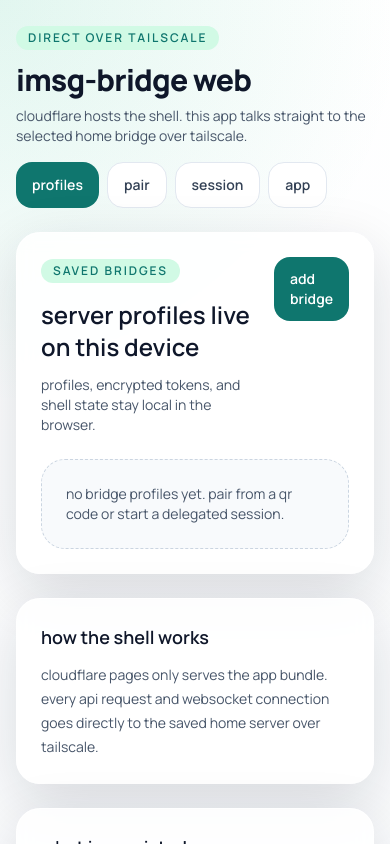
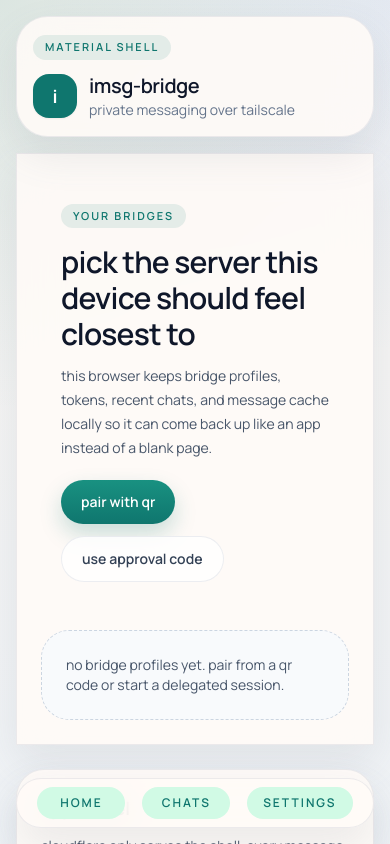
Before and after one commit to kacy/chatbubbles, a React (Vite) app in the folder web/: page / in a window 390 px wide. Shown: the top 844 px of the page. Built offline with nearby package versions, Linux system fonts and the light colour scheme.

Commit message:
chore: redesign web shell for material layout

```diff
--- a/web/src/App.tsx
+++ b/web/src/App.tsx
@@ -124,8 +124,9 @@
   }
 
   return (
-    <div className="mx-auto min-h-screen max-w-6xl px-4 py-6 sm:px-6 lg:px-8">
+    <div className="mx-auto min-h-screen max-w-7xl px-4 pb-24 pt-4 sm:px-6 sm:pb-8 lg:px-8">
       <TopBar activeProfile={activeProfile} />
+      <main className="mt-4">
         <Routes>
           <Route
             path="/"
@@ -147,6 +148,16 @@
             element={<SessionPage onSaveProfile={saveAndActivateProfile} />}
           />
           <Route
+            path="/settings"
+            element={
+              activeProfile ? (
+                <SettingsPage profile={activeProfile} />
+              ) : (
+                <Navigate replace to="/" />
+              )
+            }
+          />
+          <Route
             path="/app"
             element={
               activeProfile ? (
@@ -157,6 +168,8 @@
             }
           />
         </Routes>
+      </main>
+      <BottomNav hasActiveProfile={Boolean(activeProfile)} />
     </div>
   );
 }
@@ -165,34 +178,49 @@
   const location = useLocation();
 
   return (
-    <header className="mb-6 flex flex-col gap-4 sm:flex-row sm:items-center sm:justify-between">
-      <div>
-        <p className="pill">direct over tailscale</p>
-        <h1 className="mt-3 text-3xl font-extrabold tracking-tight">imsg-bridge web</h1>
-        <p className="mt-2 max-w-2xl text-sm text-slate-600">
-          cloudflare hosts the shell. this app talks straight to the selected
-          home bridge over tailscale.
-        </p>
-      </div>
-      <nav className="flex flex-wrap gap-2">
+    <header className="panel sticky top-4 z-20 rounded-[32px] px-4 py-4 sm:px-6">
+      <div className="flex items-center justify-between gap-4">
+        <div className="min-w-0">
+          <p className="pill">material shell</p>
+          <div className="mt-3 flex items-center gap-3">
+            <div className="flex h-11 w-11 items-center justify-center rounded-2xl bg-signal text-lg font-bold text-white shadow-sm">
+              i
+            </div>
+            <div className="min-w-0">
+              <h1 className="truncate text-xl font-semibold tracking-tight text-slate-900 sm:text-2xl">
+                imsg-bridge
+              </h1>
+              <p className="truncate text-sm text-slate-500">
+                private messaging over tailscale
+              </p>
+            </div>
+          </div>
+        </div>
+
+        <div className="hidden items-center gap-2 sm:flex">
           <NavLink to="/" currentPath={location.pathname}>
-          profiles
-        </NavLink>
-        <NavLink to="/pair" currentPath={location.pathname}>
-          pair
-        </NavLink>
-        <NavLink to="/session" currentPath={location.pathname}>
-          session
+            home
           </NavLink>
           <NavLink to="/app" currentPath={location.pathname}>
-          app
+            chats
           </NavLink>
+          <NavLink to="/settings" currentPath={location.pathname}>
+            settings
+          </NavLink>
+        </div>
+      </div>
+
       {activeProfile ? (
-          <span className="inline-flex items-center rounded-2xl bg-white/70 px-3 py-2 text-sm font-medium text-slate-700">
-            active: {activeProfile.name}
-          </span>
+        <div className="mt-4 flex items-center justify-between rounded-[28px] bg-white/75 px-4 py-3 text-sm text-slate-600">
+          <div className="min-w-0">
+            <p className="text-xs uppercase tracking-[0.18em] text-slate-400">active bridge</p>
+            <p className="mt-1 truncate font-medium text-slate-900">{activeProfile.name}</p>
+          </div>
+          <Link className="button-secondary hidden sm:inline-flex" to="/settings">
+            manage
+          </Link>
+        </div>
       ) : null}
-      </nav>
     </header>
   );
 }
@@ -213,6 +241,36 @@
   );
 }
 
+function BottomNav({ hasActiveProfile }: { hasActiveProfile: boolean }) {
+  const location = useLocation();
+
+  return (
+    <nav className="fixed bottom-4 left-4 right-4 z-30 sm:hidden">
+      <div className="panel flex items-center justify-around rounded-[28px] px-3 py-2">
+        <BottomNavItem currentPath={location.pathname} label="home" to="/" />
+        <BottomNavItem currentPath={location.pathname} label="chats" to={hasActiveProfile ? '/app' : '/'} />
+        <BottomNavItem currentPath={location.pathname} label="settings" to={hasActiveProfile ? '/settings' : '/'} />
+      </div>
+    </nav>
+  );
+}
+
+function BottomNavItem(props: { currentPath: string; label: string; to: string }) {
+  const active = props.currentPath === props.to;
+  return (
+    <Link
+      className={
+        active
+          ? 'flex min-w-[88px] flex-col items-center rounded-2xl bg-glow px-4 py-2 text-xs font-semibold uppercase tracking-[0.16em] text-signal'
+          : 'flex min-w-[88px] flex-col items-center rounded-2xl px-4 py-2 text-xs font-semibold uppercase tracking-[0.16em] text-slate-500'
+      }
+      to={props.to}
+    >
+      {props.label}
+    </Link>
+  );
+}
+
 function HomePage(props: {
   profiles: StoredServerProfile[];
   activeProfileId: string | null;
@@ -220,41 +278,48 @@
   onDelete: (id: string) => Promise<void>;
 }) {
   return (
-    <div className="grid gap-6 lg:grid-cols-[1.2fr_0.8fr]">
-      <section className="panel p-6 sm:p-8">
-        <div className="flex items-start justify-between gap-4">
-          <div>
-            <p className="pill">saved bridges</p>
-            <h2 className="mt-4 text-2xl font-semibold">server profiles live on this device</h2>
-            <p className="mt-3 text-sm text-slate-600">
-              profiles, encrypted tokens, and shell state stay local in the browser.
-            </p>
-          </div>
+    <div className="grid gap-6 lg:grid-cols-[1.12fr_0.88fr]">
+      <section className="panel overflow-hidden p-6 sm:p-8">
+        <div className="rounded-[28px] bg-gradient-to-br from-signal/14 via-white to-sky-100 px-5 py-6 sm:px-6">
+          <p className="pill">your bridges</p>
+          <h2 className="mt-4 text-3xl font-semibold tracking-tight text-slate-900">
+            pick the server this device should feel closest to
+          </h2>
+          <p className="mt-3 max-w-2xl text-sm leading-6 text-slate-600">
+            this browser keeps bridge profiles, tokens, recent chats, and message cache locally
+            so it can come back up like an app instead of a blank page.
+          </p>
+          <div className="mt-5 flex flex-wrap gap-3">
             <Link className="button-primary" to="/pair">
-            add bridge
+              pair with qr
             </Link>
+            <Link className="button-secondary" to="/session">
+              use approval code
+            </Link>
+          </div>
         </div>
 
         <div className="mt-6 space-y-4">
           {props.profiles.length === 0 ? (
-            <div className="rounded-3xl border border-dashed border-slate-300 bg-slate-50 p-6 text-sm text-slate-600">
+            <div className="rounded-[28px] border border-dashed border-slate-300 bg-slate-50 p-6 text-sm text-slate-600">
               no bridge profiles yet. pair from a qr code or start a delegated session.
             </div>
           ) : (
             props.profiles.map((profile) => (
               <article
                 key={profile.id}
-                className="rounded-3xl border border-slate-200 bg-white p-5"
+                className={
+                  props.activeProfileId === profile.id
+                    ? 'rounded-[28px] border border-signal/20 bg-glow/70 p-5'
+                    : 'rounded-[28px] border border-slate-200 bg-white p-5'
+                }
               >
                 <div className="flex flex-col gap-4 sm:flex-row sm:items-start sm:justify-between">
                   <div>
                     <h3 className="text-lg font-semibold">{profile.name}</h3>
-                    <p className="mt-2 break-all text-sm text-slate-600">{profile.apiBaseUrl}</p>
-                    <p className="mt-1 break-all text-xs text-slate-500">
-                      tls fingerprint: {profile.tlsFingerprint || 'not captured in this flow'}
-                    </p>
+                    <p className="mt-2 break-all text-sm text-slate-500">{profile.apiBaseUrl}</p>
                     <p className="mt-3 text-xs uppercase tracking-[0.16em] text-slate-400">
-                      scopes: {profile.scopes.join(', ')}
+                      {profile.scopes.join(' · ')}
                     </p>
                   </div>
                   <div className="flex gap-2">
@@ -282,16 +347,16 @@
 
       <aside className="space-y-6">
         <InfoCard
-          title="how the shell works"
-          body="cloudflare pages only serves the app bundle. every api request and websocket connection goes directly to the saved home server over tailscale."
+          title="app model"
+          body="cloudflare only serves the shell. every message request and live event stream still goes straight to the selected home bridge over tailscale."
         />
         <InfoCard
-          title="what is persisted"
-          body="server profiles, encrypted tokens, cache placeholders, and the last active bridge are stored locally so refreshes do not wipe the shell."
+          title="why it feels app-like"
+          body="profiles, encrypted tokens, chat cache, and thread history stay on this device so refreshes can rehydrate instead of starting from scratch."
         />
         <InfoCard
-          title="browser reality"
-          body="this shell assumes the browser can directly reach the bridge over tailscale. no relay, no edge proxy, and no public message backend."
+          title="settings moved out"
+          body="bridge metadata, connection status, and pairing utilities belong in settings so the primary surfaces can stay focused on selecting a bridge and reading conversations."
         />
       </aside>
     </div>
@@ -374,7 +439,7 @@
     <div className="grid gap-6 lg:grid-cols-[1.05fr_0.95fr]">
       <section className="panel p-6 sm:p-8">
         <p className="pill">direct pairing</p>
-        <h2 className="mt-4 text-2xl font-semibold">scan or paste the bridge qr payload</h2>
+        <h2 className="mt-4 text-2xl font-semibold">pair this browser</h2>
         <p className="mt-3 text-sm text-slate-600">
           the qr comes from <code>imsg-bridge-cli pair</code>. the browser will pair
           directly with the bridge over tailscale.
@@ -555,7 +620,7 @@
     <div className="grid gap-6 lg:grid-cols-[1.05fr_0.95fr]">
       <section className="panel p-6 sm:p-8">
         <p className="pill">delegated session</p>
-        <h2 className="mt-4 text-2xl font-semibold">link this browser through another paired device</h2>
+        <h2 className="mt-4 text-2xl font-semibold">approve this browser from another device</h2>
         <p className="mt-3 text-sm text-slate-600">
           use this when a phone or another client already has access and you want to
           approve a fresh browser session.
@@ -625,6 +690,58 @@
         <InfoCard
           title="manual host entry"
           body="the session flow needs a bridge host up front because the browser still connects directly to the home server rather than through cloudflare."
+        />
+      </section>
+    </div>
+  );
+}
+
+function SettingsPage({ profile }: { profile: StoredServerProfile }) {
+  return (
+    <div className="grid gap-6 lg:grid-cols-[0.92fr_1.08fr]">
+      <section className="panel p-6 sm:p-8">
+        <p className="pill">settings</p>
+        <h2 className="mt-4 text-3xl font-semibold tracking-tight text-slate-900">
+          bridge settings and connection details
+        </h2>
+        <p className="mt-3 text-sm leading-6 text-slate-600">
+          operational details live here so the main app can stay focused on chats.
+        </p>
+
+        <div className="mt-6 space-y-4">
+          <SettingsRow label="bridge" value={profile.name} />
+          <SettingsRow label="api host" value={profile.apiBaseUrl} multiline />
+          <SettingsRow label="websocket" value={`${profile.wsBaseUrl}/v1/events`} multiline />
+          <SettingsRow
+            label="tls fingerprint"
+            value={profile.tlsFingerprint || 'not captured in this auth flow'}
+            multiline
+          />
+          <SettingsRow label="scopes" value={profile.scopes.join(', ')} />
+          <SettingsRow label="token expiry" value={profile.expiresAt} />
+        </div>
+      </section>
+
+      <section className="space-y-6">
+        <div className="panel p-6 sm:p-8">
+          <p className="pill">access</p>
+          <h3 className="mt-4 text-xl font-semibold text-slate-900">add another session</h3>
+          <p className="mt-3 text-sm text-slate-600">
+            pairing and delegated approval are tucked in here instead of cluttering the main app.
+          </p>
+          <div className="mt-5 flex flex-wrap gap-3">
+            <Link className="button-primary" to="/pair">
+              pair with qr
+            </Link>
+            <Link className="button-secondary" to="/session">
+              approval code
+            </Link>
+          </div>
+        </div>
+
+        <InfoCard
+          title="private by design"
+          body="the shell still talks directly to the selected bridge over tailscale. this page only reorganizes the noisy bits so the main views feel more like a modern app."
         />
       </section>
     </div>
@@ -990,69 +1107,41 @@
   }
 
   return (
-    <div className="grid gap-6 lg:grid-cols-[0.72fr_1.28fr]">
-      <aside className="space-y-6">
-        <div className="panel p-6 sm:p-8">
-          <p className="pill">active bridge</p>
-          <h2 className="mt-4 text-2xl font-semibold">{profile.name}</h2>
-          <p className="mt-3 break-all text-sm text-slate-600">{profile.apiBaseUrl}</p>
-          <dl className="mt-6 space-y-3 text-sm text-slate-600">
-            <div>
-              <dt className="font-medium text-slate-900">websocket</dt>
-              <dd className="break-all">{profile.wsBaseUrl}/v1/events</dd>
-            </div>
-            <div>
-              <dt className="font-medium text-slate-900">scopes</dt>
-              <dd>{profile.scopes.join(', ')}</dd>
-            </div>
-            <div>
-              <dt className="font-medium text-slate-900">expires at</dt>
-              <dd>{profile.expiresAt}</dd>
-            </div>
-            <div>
-              <dt className="font-medium text-slate-900">live events</dt>
-              <dd>{eventsStatus}{eventsError ? ` · ${eventsError}` : ''}</dd>
-            </div>
-            {serverInfo ? (
-              <>
-                <div>
-                  <dt className="font-medium text-slate-900">server</dt>
-                  <dd>
-                    {serverInfo.name} · app {serverInfo.version} · imsg {serverInfo.imsg_version}
-                  </dd>
-                </div>
-                <div>
-                  <dt className="font-medium text-slate-900">conversation count</dt>
-                  <dd>{chats.length}</dd>
-                </div>
-              </>
-            ) : null}
-          </dl>
-        </div>
-
-        <InfoCard
-          title="live read path"
-          body="this screen now uses the real read endpoints. it loads the saved bridge profile, fetches chats, restores the last active conversation, and pulls recent message history."
-        />
-      </aside>
-
-      <section className="panel p-6 sm:p-8">
-        <div className="flex items-start justify-between gap-4">
-          <div>
-            <p className="pill">read path</p>
-            <h2 className="mt-4 text-2xl font-semibold">chats are now live in the browser</h2>
-            <p className="mt-3 text-sm text-slate-600">
-              this shell now reads straight from the selected bridge. sending, attachments,
-              and live websocket updates can layer onto this without changing the auth model.
-            </p>
-          </div>
-          <div className="flex items-center gap-2">
+    <section className="panel overflow-hidden p-4 sm:p-5">
+      <div className="rounded-[30px] bg-gradient-to-br from-white via-white to-slate-100 px-4 py-5 sm:px-5">
+        <div className="flex flex-col gap-4 lg:flex-row lg:items-center lg:justify-between">
+          <div className="min-w-0">
+            <p className="pill">conversation view</p>
+            <h2 className="mt-4 truncate text-2xl font-semibold tracking-tight text-slate-900 sm:text-3xl">
+              {profile.name}
+            </h2>
+            <p className="mt-2 text-sm text-slate-500">
+              cached threads stay interactive while the bridge refreshes in the background.
+            </p>
+          </div>
+          <div className="flex flex-wrap items-center gap-2">
             <StatusBadge status={eventsStatus} />
             <StatusBadge status={status} />
-          </div>
-        </div>
-
-        <div className="mt-8 grid gap-4 lg:grid-cols-[0.9fr_1.1fr]">
+            <Link className="button-secondary" to="/settings">
+              settings
+            </Link>
+          </div>
+        </div>
+
+        {(status === 'loading' || status === 'refreshing' || status === 'error') ? (
+          <div className="mt-5 rounded-[24px] bg-white/80 px-4 py-3 text-sm text-slate-600">
+            {status === 'loading' ? 'bringing the bridge online for this screen…' : null}
+            {status === 'refreshing'
+              ? 'showing local state while the bridge refreshes in the background.'
+              : null}
+            {status === 'error'
+              ? `bridge refresh failed: ${error}. the shell will keep showing the last local state it has.`
+              : null}
+          </div>
+        ) : null}
+      </div>
+
+      <div className="mt-4 grid gap-4 xl:grid-cols-[360px_minmax(0,1fr)]">
         <ChatList
           activeChatId={activeChatId}
           chats={chats}
@@ -1084,35 +1173,7 @@
           threadError={threadError}
         />
       </div>
-
-        <div className="mt-8 rounded-3xl border border-slate-200 bg-slate-50 p-4 text-sm text-slate-600">
-          {status === 'ready' && serverInfo ? (
-            <div className="space-y-2">
-              <p className="font-medium text-slate-900">bridge connection looks healthy</p>
-              <p>
-                server: {serverInfo.name} · app version: {serverInfo.version} · imsg:{' '}
-                {serverInfo.imsg_version}
-              </p>
-            </div>
-          ) : null}
-
-          {status === 'loading' ? <p>checking the saved bridge token and server reachability…</p> : null}
-          {status === 'refreshing' ? (
-            <p>
-              showing cached state while the bridge refreshes in the background. you can keep
-              browsing the last local data.
-            </p>
-          ) : null}
-          {status === 'error' ? (
-            <p className="text-rose-700">
-              direct bridge check failed: {error}. this usually means the browser cannot
-              currently reach the home server over tailscale or the saved token is no longer valid.
-            </p>
-          ) : null}
-          {status === 'idle' ? <p>waiting to start the direct bridge check…</p> : null}
-        </div>
     </section>
-    </div>
   );
 }
 
@@ -1397,9 +1458,26 @@
 
 function InfoCard(props: { title: string; body: string }) {
   return (
-    <div className="panel p-6">
+    <div className="panel rounded-[28px] p-6">
       <h3 className="text-lg font-semibold">{props.title}</h3>
       <p className="mt-3 text-sm leading-6 text-slate-600">{props.body}</p>
+    </div>
+  );
+}
+
+function SettingsRow(props: { label: string; value: string; multiline?: boolean }) {
+  return (
+    <div className="rounded-[24px] bg-white/82 px-4 py-4">
+      <p className="text-xs uppercase tracking-[0.18em] text-slate-400">{props.label}</p>
+      <p
+        className={
+          props.multiline
+            ? 'mt-2 break-all text-sm leading-6 text-slate-700'
+            : 'mt-2 text-sm text-slate-700'
+        }
+      >
+        {props.value}
+      </p>
     </div>
   );
 }
--- a/web/src/styles.css
+++ b/web/src/styles.css
@@ -1,20 +1,38 @@
-@import url('https://fonts.googleapis.com/css2?family=Manrope:wght@400;500;600;700;800&display=swap');
+@import url('https://fonts.googleapis.com/css2?family=Manrope:wght@400;500;600;700;800&family=Plus+Jakarta+Sans:wght@500;600;700;800&display=swap');
 
 @tailwind base;
 @tailwind components;
 @tailwind utilities;
 
 @layer base {
+  :root {
+    --surface-0: #f7f3ee;
+    --surface-1: rgba(255, 251, 247, 0.88);
+    --surface-2: rgba(255, 255, 255, 0.92);
+    --surface-3: rgba(245, 239, 232, 0.92);
+    --outline-soft: rgba(148, 163, 184, 0.18);
+    --signal-strong: #0f766e;
+    --signal-soft: rgba(15, 118, 110, 0.1);
+    --shadow-soft: 0 18px 40px rgba(107, 114, 128, 0.12);
+  }
+
   html {
     color-scheme: light;
   }
 
+  body,
+  #root {
+    min-height: 100vh;
+  }
+
   body {
-    @apply min-h-screen bg-mist text-ink antialiased;
+    @apply text-ink antialiased;
+    font-family: 'Manrope', sans-serif;
     background-image:
-      radial-gradient(circle at top left, rgba(16, 185, 129, 0.12), transparent 32%),
-      radial-gradient(circle at bottom right, rgba(249, 115, 22, 0.12), transparent 28%),
-      linear-gradient(180deg, rgba(255,255,255,0.96), rgba(248,250,252,1));
+      radial-gradient(circle at top left, rgba(15, 118, 110, 0.12), transparent 28%),
+      radial-gradient(circle at top right, rgba(59, 130, 246, 0.1), transparent 24%),
+      radial-gradient(circle at bottom center, rgba(245, 158, 11, 0.1), transparent 24%),
+      linear-gradient(180deg, #f8f5f1, #eef2f6 64%, #eef4f5);
   }
 
   input,
@@ -27,22 +45,59 @@
 
 @layer components {
   .panel {
-    @apply rounded-3xl border border-white/70 bg-white/85 shadow-panel backdrop-blur;
+    @apply border shadow-panel;
+    border-color: var(--outline-soft);
+    background: var(--surface-1);
+    backdrop-filter: blur(20px);
+    box-shadow: var(--shadow-soft);
   }
 
   .field {
-    @apply w-full rounded-2xl border border-slate-200 bg-white px-4 py-3 text-sm text-slate-900 placeholder:text-slate-400 focus:border-signal focus:ring-2 focus:ring-signal/20;
+    @apply w-full rounded-[20px] border px-4 py-3 text-sm text-slate-900 placeholder:text-slate-400;
+    border-color: rgba(148, 163, 184, 0.2);
+    background: var(--surface-2);
+    transition: border-color 180ms ease, box-shadow 180ms ease, background-color 180ms ease;
+  }
+
+  .field:focus {
+    border-color: rgba(15, 118, 110, 0.45);
+    box-shadow: 0 0 0 4px rgba(15, 118, 110, 0.12);
   }
 
   .button-primary {
-    @apply inline-flex items-center justify-center rounded-2xl bg-signal px-4 py-3 text-sm font-semibold text-white transition hover:bg-teal-700 disabled:cursor-not-allowed disabled:bg-slate-300;
+    @apply inline-flex items-center justify-center rounded-full px-5 py-3 text-sm font-semibold text-white;
+    background: linear-gradient(180deg, #199181, #0f766e);
+    box-shadow: 0 10px 22px rgba(15, 118, 110, 0.22);
+    transition: transform 180ms ease, box-shadow 180ms ease, filter 180ms ease;
+  }
+
+  .button-primary:hover {
+    transform: translateY(-1px);
+    filter: brightness(1.02);
+  }
+
+  .button-primary:disabled {
+    @apply cursor-not-allowed;
+    filter: saturate(0.2);
+    box-shadow: none;
   }
 
   .button-secondary {
-    @apply inline-flex items-center justify-center rounded-2xl border border-slate-200 bg-white px-4 py-3 text-sm font-semibold text-slate-700 transition hover:border-slate-300 hover:bg-slate-50;
+    @apply inline-flex items-center justify-center rounded-full border px-5 py-3 text-sm font-semibold text-slate-700;
+    border-color: rgba(148, 163, 184, 0.18);
+    background: rgba(255, 255, 255, 0.82);
+    transition: border-color 180ms ease, background-color 180ms ease, transform 180ms ease;
+  }
+
+  .button-secondary:hover {
+    transform: translateY(-1px);
+    background: rgba(255, 255, 255, 0.96);
+    border-color: rgba(148, 163, 184, 0.32);
   }
 
   .pill {
-    @apply inline-flex items-center rounded-full bg-glow px-3 py-1 text-xs font-semibold uppercase tracking-[0.16em] text-signal;
+    @apply inline-flex items-center rounded-full px-3 py-1 text-[11px] font-semibold uppercase tracking-[0.18em];
+    background: rgba(15, 118, 110, 0.1);
+    color: var(--signal-strong);
   }
 }
```
Lines whose indentation alone changed are shown as unchanged.
